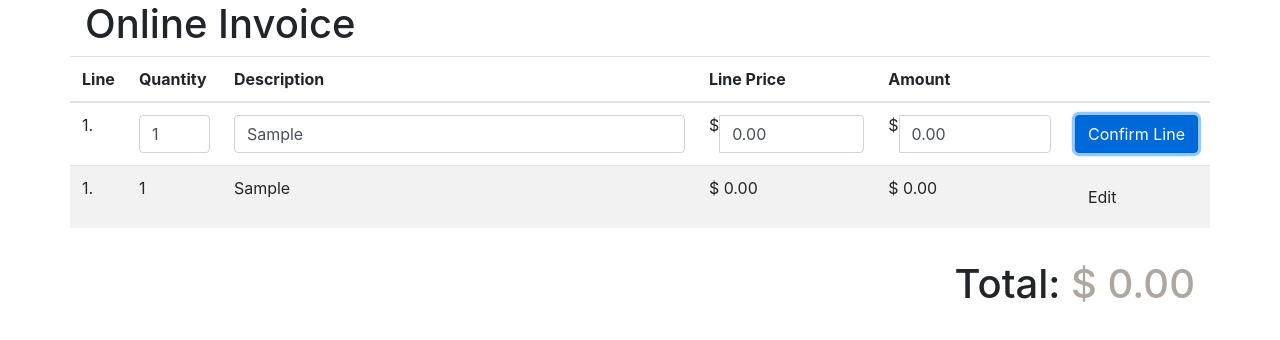
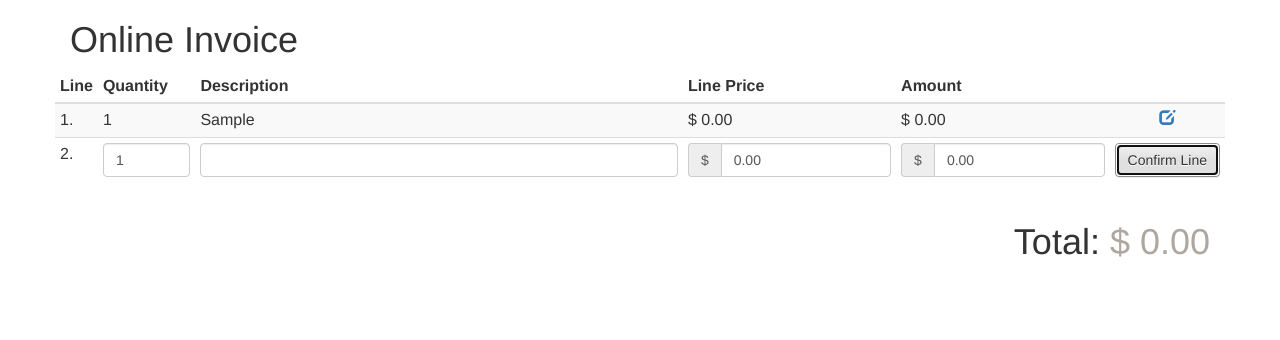
Before and after one commit to jrgns/invoice-factory, a plain HTML site: page web/index.html in a window 1280 px wide. Both pictures are taken after typing "Sample" into the empty fields and a click on the input "Confirm Line". Drawn offline with nearby package versions, Linux system fonts and the light colour scheme.

Commit message:
Module - Completed adding of lines. Refactored code a bit

```diff
--- a/web/assets/js/invoice.js
+++ b/web/assets/js/invoice.js
@@ -33,6 +33,37 @@ var OnlineInvoice = function(jQuery, config) {
         return parts.join(".");
     }
 
+    function handleNewLine(evt) {
+        evt.preventDefault();
+
+        $('#description').parent('td').removeClass('has-error');
+
+        var quantity = $('#quantity').val();
+        var description = $('#description').val();
+        var line_price = $('#line_price').val();
+
+        if (description !== '') {
+            line = new InvoiceLine(quantity, description, line_price);
+            this.addLine(line);
+        } else {
+            $('#description').parent('td').addClass('has-error');
+        }
+
+        return false;
+    }
+
+    function handleFormChange(evt) {
+        var quantity = parseFloat($('#quantity').val());
+        var line_price = parseFloat($('#line_price').val());
+        var amount = quantity * line_price;
+
+        // Format and set the amounts
+        $('#amount').val(formatMoney(amount));
+        $('#line_price').val(formatMoney(line_price));
+
+        this.calculateTotal();
+    }
+
     return {
         Invoice: {
             lines: [],
@@ -40,8 +71,6 @@ var OnlineInvoice = function(jQuery, config) {
         },
 
         init: function() {
-            var self = this;
-
             console.log('starting up...');
             jQuery.each(this.getLines(), function(key, line) {
                 this.showLine(line);
@@ -54,34 +83,13 @@ var OnlineInvoice = function(jQuery, config) {
             form = format('invoiceLineForm', line);
             jQuery('#online-invoice tbody').append(form);
 
-            self.calculateTotal();
+            this.calculateTotal();
 
             // Detect value changes
-            jQuery('#online-invoice').on('change', 'input', function(evt) {
-                var quantity = parseFloat($('#quantity').val());
-                var line_price = parseFloat($('#line_price').val());
-                var amount = quantity * line_price;
-
-                // Format and set the amounts
-                $('#amount').val(formatMoney(amount));
-                $('#line_price').val(formatMoney(line_price));
-
-                self.calculateTotal();
-            });
+            jQuery('#online-invoice').on('change', 'input', jQuery.proxy(handleFormChange, this));
 
             // Add the new line
-            jQuery('#online-invoice').on('click', '#confirm-line', function(evt) {
-                evt.preventDefault();
-
-                var quantity = $('#quantity').val();
-                var description = $('#description').val();
-                var line_price = $('#line_price').val();
-
-                line = new InvoiceLine(quantity, description, line_price);
-                self.addLine(line);
-
-                return false;
-            });
+            jQuery('#online-invoice').on('click', '#confirm-line', jQuery.proxy(handleNewLine, this));
         },
 
         getLines: function() {
@@ -90,16 +98,23 @@ var OnlineInvoice = function(jQuery, config) {
 
         addLine: function(line) {
             lineCount++;
+            jQuery('#line-number').html(lineCount + '.');
             this.Invoice.lines.push(line);
             this.showLine(line);
             this.calculateTotal();
+
+            // reset
+            $('#description').val('');
+            $('#line_price').val('0.00');
+            $('#quantity').val('1');
+            jQuery.proxy(handleFormChange, this)();
         },
 
         showLine: function(line) {
             line.line_price = formatMoney(line.line_price);
             line.amount = formatMoney(line.amount);
             line = format('invoiceLine', line);
-            jQuery('#online-invoice tbody').append(line);
+            jQuery('#line-form').before(line);
         },
 
         calculateTotal: function() {
@@ -114,5 +129,3 @@ var OnlineInvoice = function(jQuery, config) {
         }
     };
 }(jQuery);
-
-OnlineInvoice.init();
--- a/web/index.html
+++ b/web/index.html
@@ -3,7 +3,8 @@
     <title>Online Invoice</title>
     <meta name="author" content="Hacker Planet">
     <meta name="description" content="Online Invoice Generator">
-    <link rel="stylesheet" href="http://netdna.bootstrapcdn.com/bootswatch/3.0.3/united/bootstrap.min.css">
+    <link rel="stylesheet" href="http://netdna.bootstrapcdn.com/bootstrap/3.0.3/css/bootstrap.min.css">
+    <link rel="stylesheet" href="http://netdna.bootstrapcdn.com/bootstrap/3.0.3/css/bootstrap-theme.min.css">
     <style>
 h1 span, h2 span, h3 span, h4 span, h5 span, h6 span {
     color: #AEA79F;
@@ -15,7 +16,7 @@ h1 span, h2 span, h3 span, h4 span, h5 span, h6 span {
         <h1>Online Invoice</h1>
         <div class="row">
             <form action="#" id="invoice-lines-form">
-                <table class="table table-striped table-hover" id="online-invoice">
+                <table class="table table-striped table-hover table-condensed" id="online-invoice">
                     <thead>
                         <tr>
                             <th>Line</th><th class="span1">Quantity</th>
@@ -40,22 +41,25 @@ h1 span, h2 span, h3 span, h4 span, h5 span, h6 span {
             <td>{{ description }}</td>
             <td>{{ currency }}&nbsp;{{ line_price }}</td>
             <td>{{ currency }}&nbsp;{{ amount }}</td>
-            <td><a href="#" class="btn btn-default line-edit">Edit</a></td>
+            <td class="text-center"><a href="#" class="line-edit"><span class="glyphicon glyphicon-edit"></span></a></td>
         </tr>
     </script>
 
     <script type="text/html" id="invoiceLineForm">
-        <td>{{ line }}.</td>
-        <td class="col-lg-1"><input type="text" name="quantity" id="quantity" class="form-control" value="{{ quantity }}"></td>
-        <td class="col-lg-5"><input type="text" name="description" id="description" class="form-control" value="{{ description }}"></td>
-        <td><div class="input-group"><span class="input-group-addon">{{ currency }}</span><input type="text" name="line_price" id="line_price" class="form-control" value="{{ line_price }}"></div></td>
-        <td><div class="input-group"><span class="input-group-addon">{{ currency }}</span><input type="text" name="amount" id="amount" class="form-control" value="{{ amount }}"></div></td>
-        <td><input type="submit" class="btn btn-primary" value="Confirm Line" id="confirm-line"></td>
+        <tr id="line-form">
+            <td id="line-number">{{ line }}.</td>
+            <td class="col-lg-1"><input type="text" name="quantity" id="quantity" class="form-control" value="{{ quantity }}"></td>
+            <td class="col-lg-5"><input type="text" name="description" id="description" class="form-control" value="{{ description }}"></td>
+            <td><div class="input-group"><span class="input-group-addon">{{ currency }}</span><input type="text" name="line_price" id="line_price" class="form-control" value="{{ line_price }}"></div></td>
+            <td><div class="input-group"><span class="input-group-addon">{{ currency }}</span><input type="text" name="amount" id="amount" class="form-control" value="{{ amount }}"></div></td>
+            <td><input type="submit" class="btn btn-default" value="Confirm Line" id="confirm-line"></td>
+        </tr>
     </script>
 
     <script type="text/html" id="invoiceTotal">{{ currency }}&nbsp;{{ total }}</script>
 
     <script src="http://code.jquery.com/jquery-1.10.1.min.js"></script>
     <script src="assets/js/invoice.js"></script>
+    <script>OnlineInvoice.init();</script>
 </body>
 </html>
```
